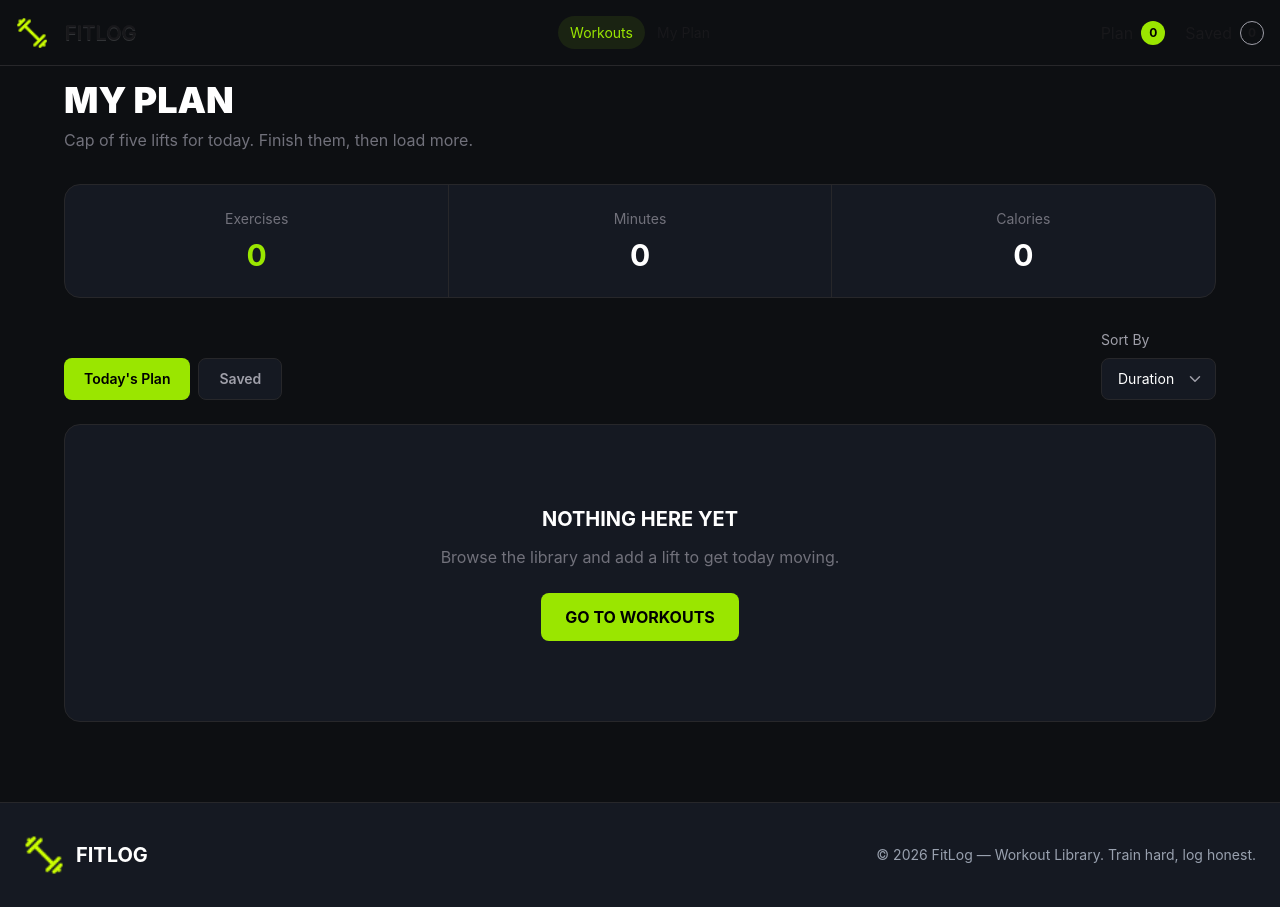
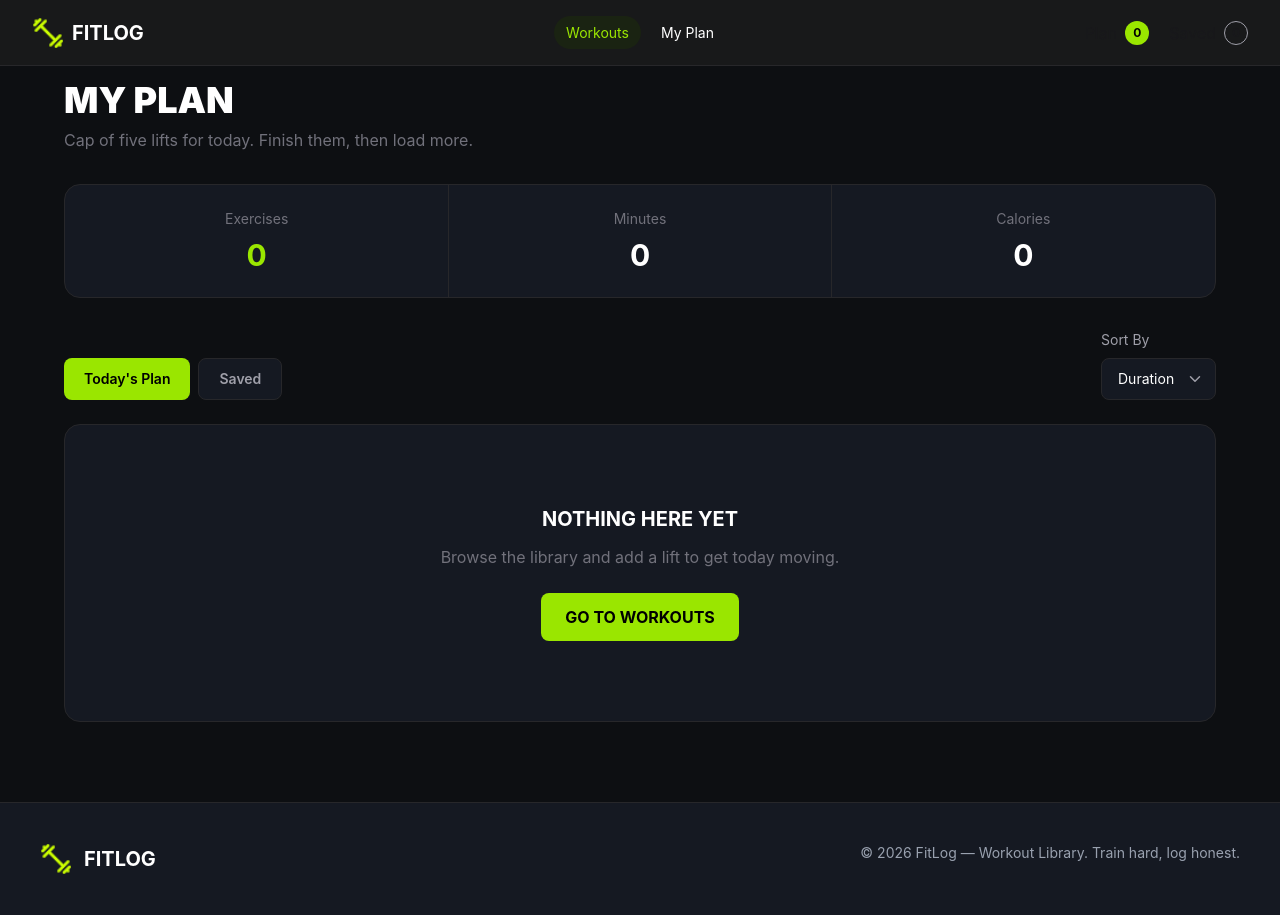
Before and after one commit to sharminakt116-max/Fit-Log-Resources, a Next.js app: page /my-plan in a window 1280 px wide. Built offline with nearby package versions, Linux system fonts and the light colour scheme.

Commit message:
Add footer section

```diff
--- a/src/component/homepage/Banner.tsx
+++ b/src/component/homepage/Banner.tsx
@@ -3,22 +3,23 @@ import bannerImg from "@/assets/banner.png";
 
 const Banner = () => {
   return (
-    <section className="max-w-7xl mx-auto px-4 sm:px-6 lg:px-12 py-10 lg:py-16 bg-[#222630]">
+    <section className="bg-[#222630]">
+      <div className="max-w-7xl mx-auto px-4 sm:px-6 lg:px-8 py-12 sm:py-16 lg:py-24">
 
-      <div className="flex flex-col lg:flex-row gap-10 lg:gap-16 items-center">
+       <div className="flex flex-col lg:flex-row gap-10 lg:gap-24 items-center">
 
           {/* Left Side */}
-        <div className="flex-1">
+          <div className="flex-1 w-full">
 
-          <p className="text-lime-400 font-semibold tracking-[0.2em] text-sm">
+            <p className="text-lime-400 font-semibold tracking-[0.2em] text-xs sm:text-sm">
               WORKOUT LIBRARY
             </p>
 
-          <h1 className="text-4xl sm:text-5xl lg:text-6xl font-black leading-tight mt-4">
+            <h1 className="text-3xl sm:text-4xl md:text-5xl lg:text-6xl font-black leading-tight mt-4">
               TRAIN WITH INTENT. LOG EVERY SET.
             </h1>
 
-          <p className="text-zinc-400 mt-5 leading-7 max-w-xl">
+            <p className="text-zinc-400 mt-5 leading-7 text-sm sm:text-base max-w-xl">
               FitLog is a dark, no-nonsense gym companion: pick a lift,
               lock it into today's plan, and watch the week's work add up.
             </p>
@@ -26,7 +27,7 @@ const Banner = () => {
             {/* Browse Workouts */}
             <a
               href="#library"
-            className="inline-flex items-center gap-2 mt-6 px-5 py-3 rounded-lg bg-[#CCFF00] text-black font-bold hover:bg-lime-300 transition"
+              className="inline-flex items-center gap-2 mt-6 px-5 py-3 rounded-lg bg-[#CCFF00] text-black font-bold text-sm sm:text-base hover:bg-lime-300 transition"
             >
               BROWSE WORKOUTS
 
@@ -49,7 +50,6 @@ const Banner = () => {
 
           </div>
 
-
           {/* Right Side */}
           <div className="flex-1 w-full">
             <Image
@@ -62,6 +62,7 @@ const Banner = () => {
 
         </div>
 
+      </div>
     </section>
   );
 };
--- a/src/component/homepage/Card.tsx
+++ b/src/component/homepage/Card.tsx
@@ -15,29 +15,30 @@ const Card = async () => {
   const cardData = await getCard();
 
   return (
-    <section id="library" className="px-6 lg:px-14 py-12">
-
+    <section
+      id="library"
+      className="container mx-auto px-4 sm:px-6 lg:px-8 py-10 sm:py-12 lg:py-16"
+    >
       {/* Heading */}
-      <div className="mb-8">
-        <h2 className="text-3xl font-black text-white">
+      <div className="mb-6 sm:mb-8">
+        <h2 className="text-2xl sm:text-3xl lg:text-4xl font-black text-white">
           THE LIBRARY
         </h2>
 
-        <p className="text-zinc-400 mt-2">
+        <p className="text-zinc-400 mt-2 text-sm sm:text-base">
           Twelve lifts covering every major muscle group.
         </p>
       </div>
 
       {/* Workout Cards */}
-      <div className="grid grid-cols-1 md:grid-cols-2 lg:grid-cols-3 gap-6">
-        {cardData.map((card:ICard) => (
+      <div className="grid grid-cols-1 sm:grid-cols-2 lg:grid-cols-3 gap-4 sm:gap-5 lg:gap-6">
+        {cardData.map((card: ICard) => (
           <WorkoutsCard
             key={card.id}
             card={card}
           />
         ))}
       </div>
-
     </section>
   );
 };
--- a/src/component/shared/Footer.tsx
+++ b/src/component/shared/Footer.tsx
@@ -1,29 +1,33 @@
 import Image from 'next/image';
-import logo from '@/assets/logo.png';
+import Img from '@/assets/logo.png';
 
 const Footer = () => {
   return (
     <footer className="bg-[#151922] border-t border-zinc-800">
-      <div className="max-w-7xl mx-auto px-6 py-8 flex flex-col md:flex-row items-center justify-between gap-4">
+      <div className="container mx-auto px-4 sm:px-6 lg:px-10 py-10">
+
+        <div className="flex flex-col md:flex-row  justify-between gap-5">
 
           {/* Logo */}
           <div className="flex items-center gap-3">
             <Image
-            src={logo}
-            alt="FitLog"
-            width={40}
-            height={40}
+              src={Img}
+              alt="FITLOG Logo"
+              width={32}
+              height={32}
             />
 
-          <span className="text-xl font-bold text-white">
+            <span className="text-lg sm:text-xl font-bold text-white">
               FITLOG
             </span>
           </div>
 
           {/* Copyright */}
-        <p className="text-sm text-gray-400 text-center">
+          <p className="text-xs sm:text-sm text-gray-400 text-center">
             © 2026 FitLog — Workout Library. Train hard, log honest.
           </p>
+
+        </div>
 
       </div>
     </footer>
--- a/src/component/shared/Navber.tsx
+++ b/src/component/shared/Navber.tsx
@@ -1,94 +1,16 @@
-// import Image from 'next/image';
-// import React from 'react';
-// import logo from '@/assets/logo.png';
-// import Link from 'next/link';
 
-// const Navber = () => {
-//   return (
-//     <div className="navbar max-w-7xl mx-auto lg:px-4">
-
-//       {/* Left: Logo */}
-//       <div className="navbar-start">
-
-//         <div className="dropdown lg:hidden">
-//           {/* mobile menu */}
-//         </div>
-
-//         <Image
-//           src={logo}
-//           alt="FITLOG Logo"
-//           width={32}
-//           height={32}
-//         />
-
-//         <a className="btn btn-ghost text-xl">
-//           FITLOG
-//         </a>
-
-//       </div>
-
-//       {/* Center: Navigation */}
-//       <div className="navbar-center hidden lg:flex">
-//         <ul className="menu menu-horizontal px-1">
-
-//           {/* Workouts */}
-//           <li>
-//             <Link
-//               href="/"
-//               className="bg-[#1A2312] text-lime-400 rounded-full"
-//             >
-//               Workouts
-//             </Link>
-//           </li>
-
-//           {/* My Plan */}
-//           <li>
-//             <Link href="/my-plan">
-//               My Plan
-//             </Link>
-//           </li>
-
-//         </ul>
-//       </div>
-
-//       {/* Right: Status Badges */}
-//       <div className="navbar-end flex items-center gap-5">
-
-//         {/* Plan */}
-//         <div className="flex items-center gap-2">
-//           <span>Plan</span>
-
-//           <span className="flex items-center justify-center w-6 h-6 rounded-full bg-lime-400 text-black font-bold text-xs">
-//             0
-//           </span>
-//         </div>
-
-//         {/* Saved */}
-//         <div className="flex items-center gap-2">
-//           <span>Saved</span>
-
-//           <span className="flex items-center justify-center w-6 h-6 rounded-full border border-zinc-400 font-bold text-xs">
-//             0
-//           </span>
-//         </div>
-
-//       </div>
-
-//     </div>
-//   );
-// };
-
-// export default Navber;
 'use client';
 
 import Image from 'next/image';
-import React, { useEffect, useState } from 'react';
+import { useEffect, useState } from 'react';
 import logo from '@/assets/logo.png';
 import Link from 'next/link';
+import { LuMenu, LuX } from 'react-icons/lu';
 
 const Navber = () => {
   const [planCount, setPlanCount] = useState(0);
   const [savedCount, setSavedCount] = useState(0);
+  const [menuOpen, setMenuOpen] = useState(false);
 
   const updateCounts = () => {
     const plan = JSON.parse(
@@ -116,16 +38,30 @@ const Navber = () => {
   }, []);
 
   return (
-    <div className="fixed top-0 left-0 right-0 z-50 bg-[#0d0f12] border-b border-zinc-800">
-    <div className="navbar max-w-7xl mx-auto lg:px-4">
+    <header className="fixed top-0 left-0 right-0 z-50 bg-[#18191a] border-b border-zinc-800">
+      <div className="navbar container mx-auto px-4 sm:px-6 lg:px-8">
 
-      {/* Left: Logo */}
+        {/* Left */}
         <div className="navbar-start">
 
-        <div className="dropdown lg:hidden">
-          {/* mobile menu */}
-        </div>
+          {/* Mobile Menu Button */}
+          <button
+            onClick={() => setMenuOpen(!menuOpen)}
+            className="btn btn-ghost lg:hidden mr-2"
+            aria-label="Toggle menu"
+          >
+            {menuOpen ? (
+              <LuX size={24} />
+            ) : (
+              <LuMenu size={24} />
+            )}
+          </button>
 
+          {/* Logo */}
+          <Link
+            href="/"
+            className="flex items-center gap-2"
+          >
             <Image
               src={logo}
               alt="FITLOG Logo"
@@ -133,17 +69,17 @@ const Navber = () => {
               height={32}
             />
 
-        <a className="btn btn-ghost text-xl">
+            <span className="text-xl font-bold text-white">
               FITLOG
-        </a>
+            </span>
+          </Link>
 
         </div>
 
-      {/* Center: Navigation */}
+        {/* Desktop Navigation */}
         <div className="navbar-center hidden lg:flex">
-        <ul className="menu menu-horizontal px-1">
+          <ul className="menu menu-horizontal gap-2">
 
-          {/* Workouts */}
             <li>
               <Link
                 href="/"
@@ -153,9 +89,11 @@ const Navber = () => {
               </Link>
             </li>
 
-          {/* My Plan */}
             <li>
-            <Link href="/my-plan">
+              <Link
+                href="/my-plan"
+                className="text-white"
+              >
                 My Plan
               </Link>
             </li>
@@ -163,32 +101,63 @@ const Navber = () => {
           </ul>
         </div>
 
-      {/* Right: Status Badges */}
-      <div className="navbar-end flex items-center gap-5">
+        {/* Right Side */}
+        <div className="navbar-end flex items-center gap-3 sm:gap-5">
 
           {/* Plan */}
-        <div className="flex items-center gap-2">
+          <Link
+            href="/my-plan"
+            className="flex items-center gap-1.5 sm:gap-2 text-sm sm:text-base"
+          >
             <span>Plan</span>
 
             <span className="flex items-center justify-center w-6 h-6 rounded-full bg-lime-400 text-black font-bold text-xs">
               {planCount}
             </span>
-        </div>
+          </Link>
 
           {/* Saved */}
-        <div className="flex items-center gap-2">
+          <Link
+            href="/my-plan"
+            className="flex items-center gap-1.5 sm:gap-2 text-sm sm:text-base"
+          >
             <span>Saved</span>
 
             <span className="flex items-center justify-center w-6 h-6 rounded-full border border-zinc-400 font-bold text-xs">
               {savedCount}
             </span>
+          </Link>
+
         </div>
 
       </div>
 
+      {/* Mobile Menu */}
+      {menuOpen && (
+        <div className="lg:hidden bg-[#18191a] border-t border-zinc-800">
+          <div className="container mx-auto px-4 py-4 flex flex-col gap-2">
+
+            <Link
+              href="/"
+              onClick={() => setMenuOpen(false)}
+              className="px-4 py-3 rounded-lg bg-[#1A2312] text-lime-400"
+            >
+              Workouts
+            </Link>
+
+            <Link
+              href="/my-plan"
+              onClick={() => setMenuOpen(false)}
+              className="px-4 py-3 rounded-lg text-white hover:bg-zinc-800"
+            >
+              My Plan
+            </Link>
+
           </div>
         </div>
+      )}
 
+    </header>
   );
 };
 
```
Lines whose indentation alone changed are shown as unchanged.
